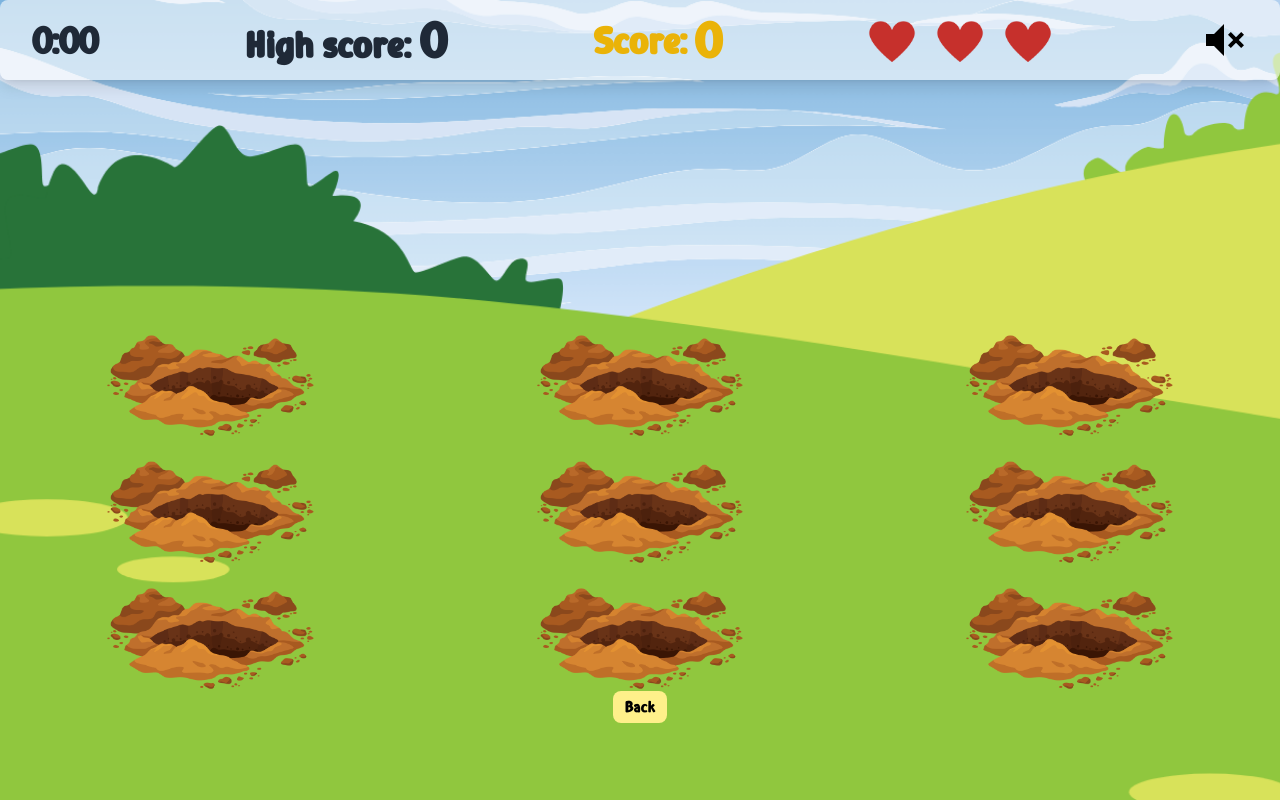
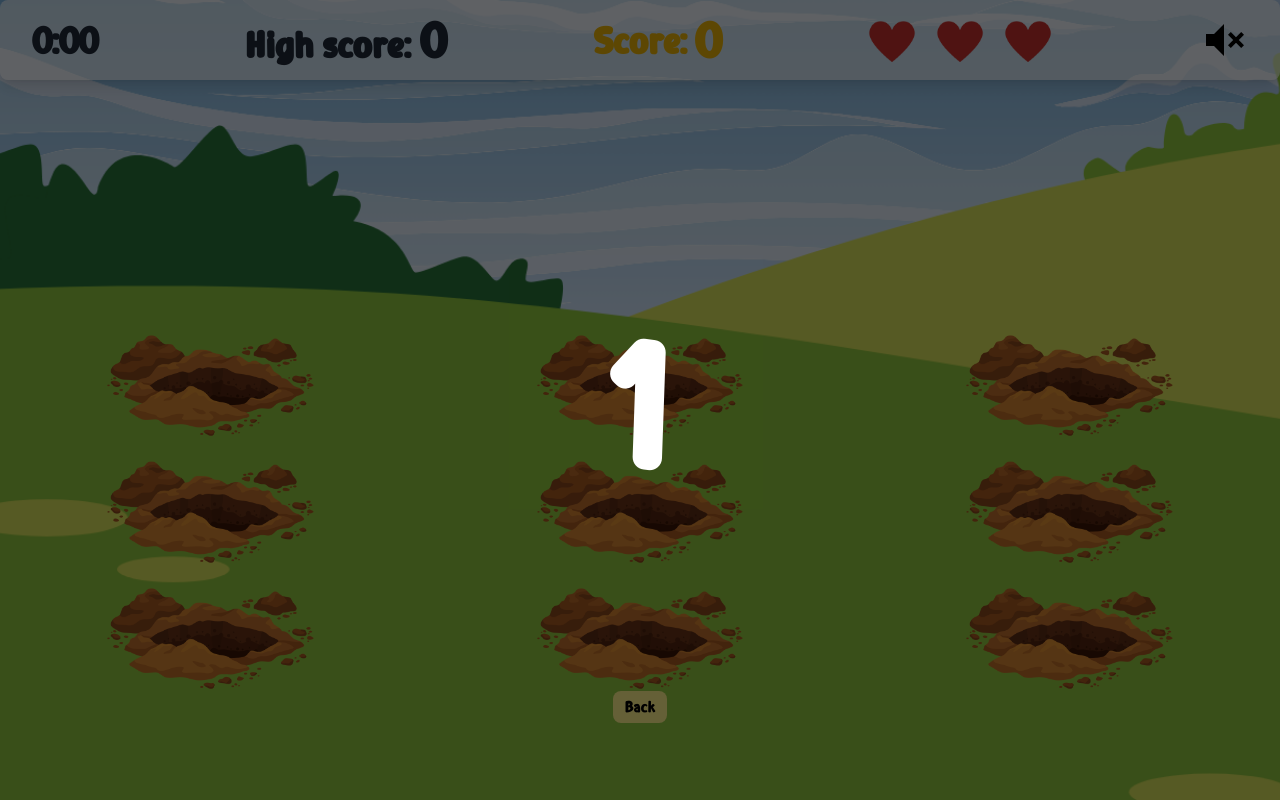
Before and after one commit to Porphol/PROJECT1-SEC-2-MhooJuum, a Vue app: page / in a window 1280 px wide. Both pictures are taken after a click on the button "PLAY". Built offline with nearby package versions, Linux system fonts and the light colour scheme.

Commit message:
123-[update] page countDown before start

```diff
--- a/src/App.vue
+++ b/src/App.vue
@@ -319,6 +319,13 @@ const playSoundEffect = (sound) => {
       class="absolute inset-0 flex flex-col items-center justify-start text-center bg-cover bg-center bg-no-repeat"
       :style="{ backgroundImage: `url(${gameBg})` }"
     >
+      <!-- countDown before start -->
+      <div
+        v-if="startTime > 0"
+        class="fixed inset-0 bg-black bg-opacity-60 flex justify-center items-center z-50 text-[180px] text-white"
+      >
+        {{ startTime }}
+      </div>
       <!-- sound effect -->
       <audio ref="correctSoundPlayer">
         <source src="./assets/sound/correct.mp3" type="audio/mp3" />
```
